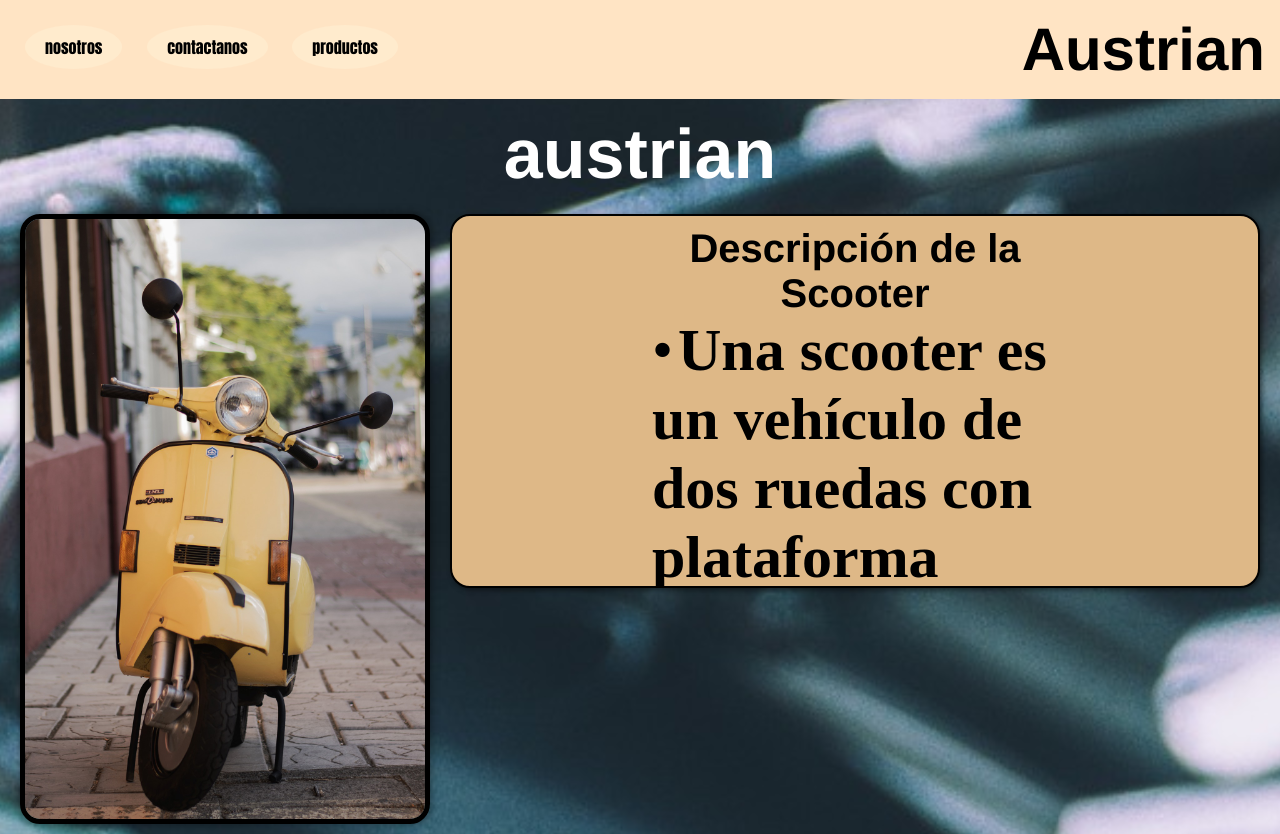
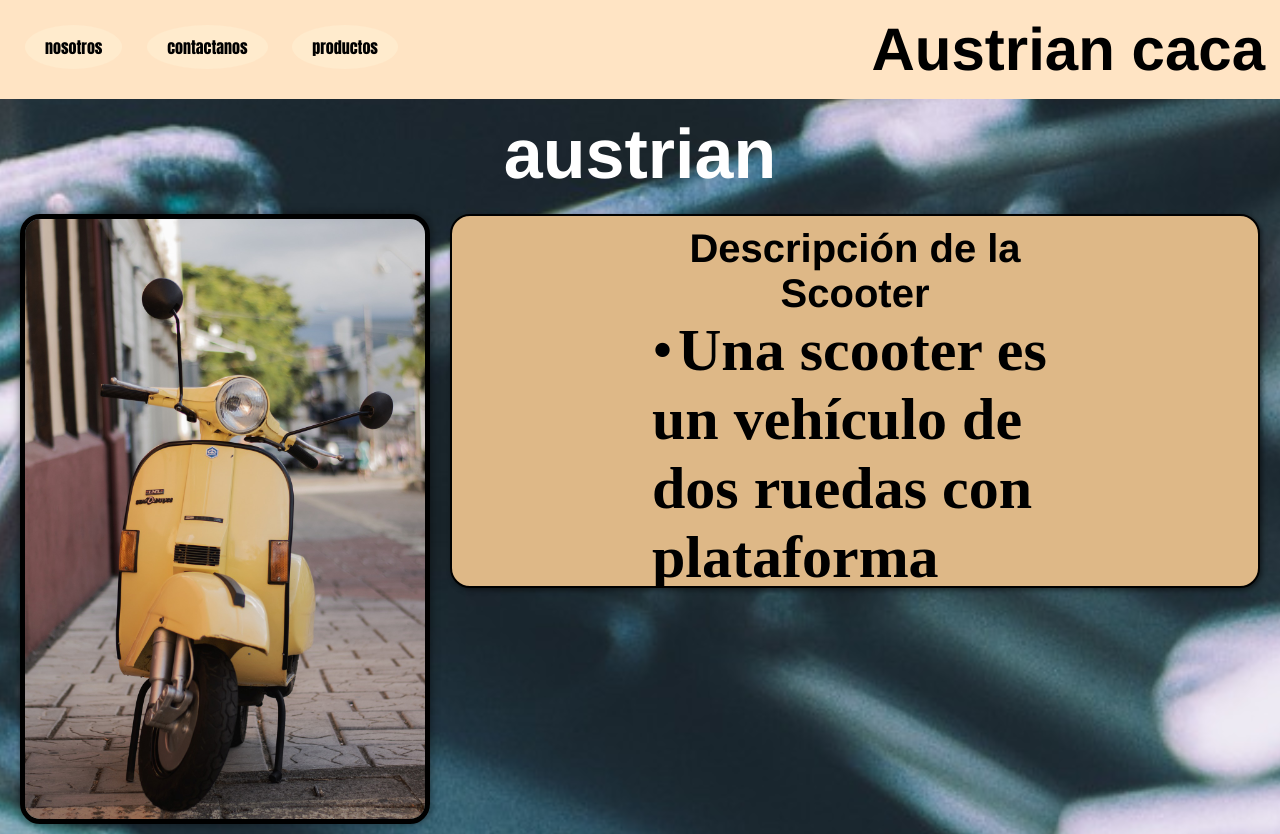
Before and after one commit to francisco-cazalla/Austrian, a plain HTML site: page index.html in a window 1280 px wide. Shown: the top 834 px of the page. Drawn offline with Linux system fonts and the light colour scheme; a web font is replaced by a local one.

Commit message:
proyecto1

```diff
--- a/index.html
+++ b/index.html
@@ -20,7 +20,7 @@
         </main>
         <div class="title2">
             <h2>
-                   Austrian
+                Austrian caca
             </h2>
         </div>
     </header>
```
